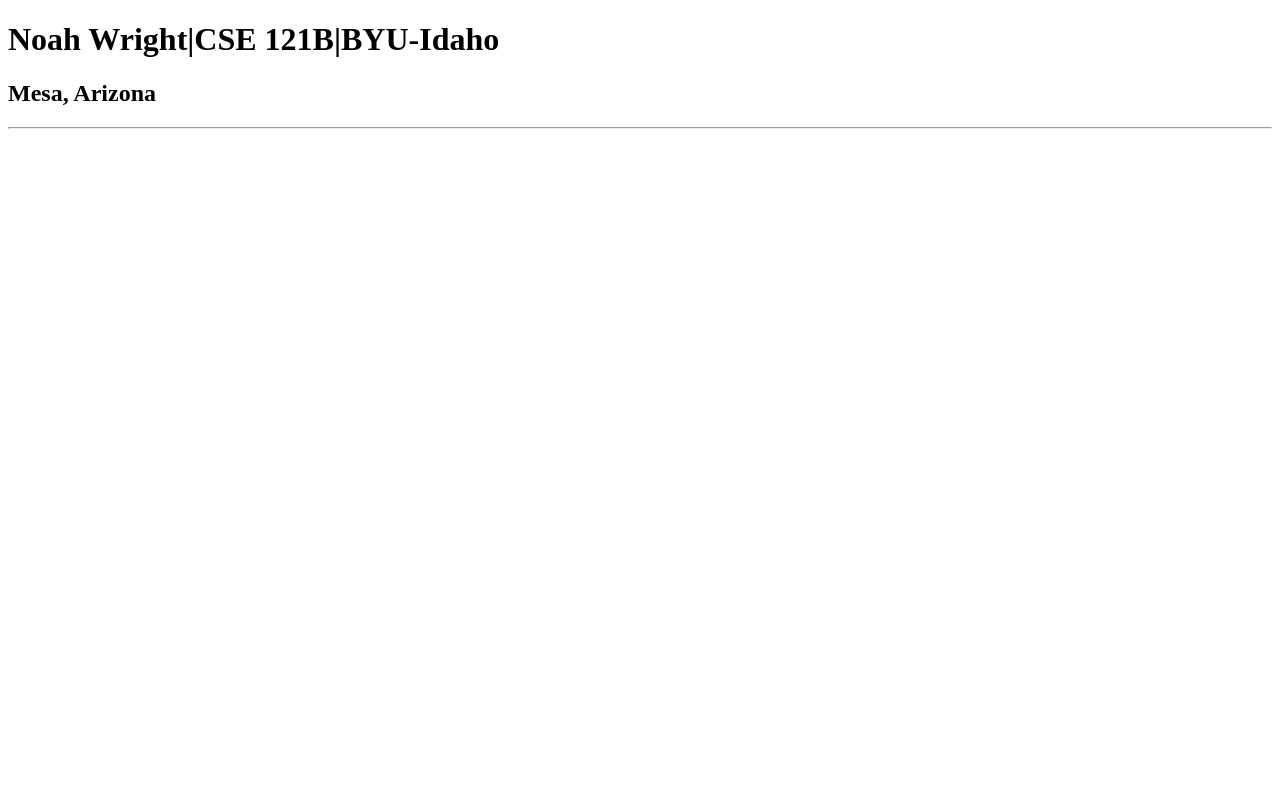
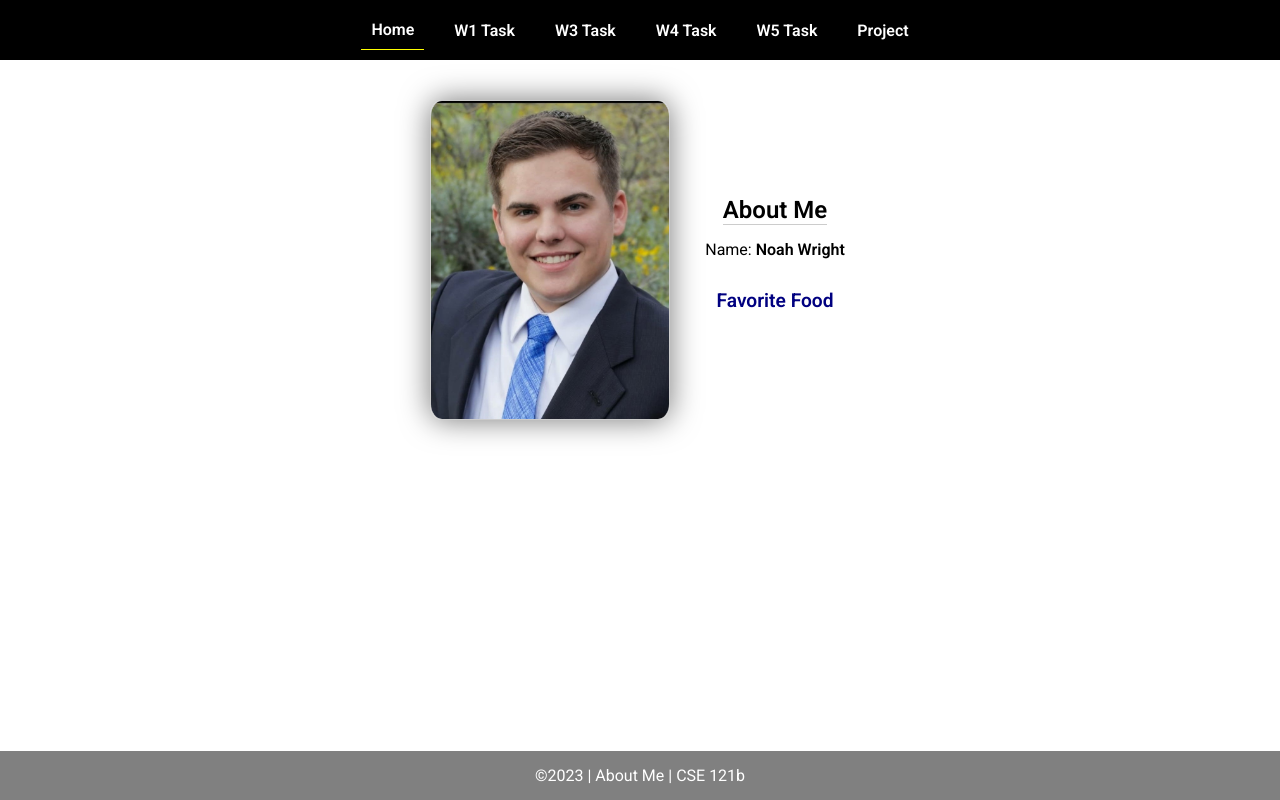
Before and after one commit to Njninja12/cse121b, a plain HTML site: page index.html in a window 1280 px wide. Drawn offline with Linux system fonts and the light colour scheme.

Commit message:
edited a bunch of stuff

```diff
--- a/index.html
+++ b/index.html
@@ -1,13 +1,46 @@
 <!DOCTYPE html>
 <html lang="en">
+
 <head>
-    <meta charset="UTF-8">
-    <meta name="viewport" content="width=device-width, initial-scale=1.0">
-    <title>Noah Wright|CSE 121B|BYU-Idaho</title>
+  <meta charset="UTF-8">
+  <meta name="viewport" content="width=device-width, initial-scale=1.0">
+  <title>About Me | CSE 121b | W02: Programming Tasks</title>
+  <link rel="preconnect" href="https://fonts.googleapis.com">
+  <link rel="preconnect" href="https://fonts.gstatic.com" crossorigin>
+  <link href="https://fonts.googleapis.com/css2?family=Roboto:wght@400;600&display=swap"
+    rel="stylesheet">
+  <link rel="stylesheet" href="styles/main.css">
 </head>
+
 <body>
-    <h1>Noah Wright|CSE 121B|BYU-Idaho</h1>
-    <h2>Mesa, Arizona</h2>
-    <hr>
+  <nav>
+    <ul id="menu">
+      <li><a id="toggleMenu">&equiv;</a></li>
+      <li><a href="index.html" class="active">Home</a></li>
+      <li><a href="w01-task.html">W1 Task</a></li>
+      <li><a href="w03-task.html">W3 Task</a></li>
+      <li><a href="w04-task.html">W4 Task</a></li>
+      <li><a href="w05-task.html">W5 Task</a></li>
+      <li><a href="project.html">Project</a></li>
+    </ul>
+  </nav>
+  <main id="home">
+    <picture>
+      <img src="images/Profile Pic.jpg" alt="Placeholder Image">
+    </picture>
+    <section>
+      <h1>About Me</h1>
+      <div class="info">Name: <span id="name"></span></div>
+      <h2>Favorite Food</h2>
+      <div class="block" id="food">
+      </div>
+    </section>
+  </main>
+  <footer>
+    &copy;<span id="year"></span> | About Me | CSE 121b
+  </footer>
+  <script src="scripts/main.js"></script>
+  <script src="scripts/w02-task.js"></script>
 </body>
+
 </html>
--- /dev/null
+++ b/scripts/main.js
@@ -0,0 +1,9 @@
+// copyright year
+document.querySelector('#year').textContent = new Date().getFullYear();
+
+// toggle menu in small view
+const toggleMenu = () => {
+    document.querySelector('#menu').classList.toggle('open');
+}
+
+document.querySelector('#toggleMenu').addEventListener('click', toggleMenu);
--- /dev/null
+++ b/scripts/w02-task.js
@@ -0,0 +1,32 @@
+/* W02-Task - Profile Home Page */
+
+/* Step 1 - Setup type tasks - no code required */
+
+/* Step 2 - Variables */
+let fullname = "Noah Wright";
+let currentYear = new Date().getFullYear();
+let profilePicture = new Image();
+profilePicture.src = "images/Profile Pic.jpg";
+
+
+
+/* Step 3 - Element Variables */
+const nameElement = document.getElementById("name");
+let foodElement = document.getElementById("food");
+const yearElement = document.querySelector("#year");
+const imageElement = document.getElementById("img");
+
+/* Step 4 - Adding Content */
+nameElement.innerHTML = `<strong>${fullname}</strong>`;
+yearElement.textContent = currentYear
+imageElement.setAttribute("src", profilePicture.src);
+nameElement.setAttribute("alt", `Profile image of ${fullname}`);
+
+
+
+
+/* Step 5 - Array */
+let fav_foods = ["pizza", "wings", "burgers", "chicken alfredo", "orange chicken"];
+let anotherFood = "buffalo chicken";
+fav_foods.push(anotherFood);
+foodElement.innerHTML = fav_foods.join(", ");
--- /dev/null
+++ b/styles/main.css
@@ -0,0 +1,157 @@
+/* Universal Selector */
+* {
+    margin: 0;
+    padding: 0;
+    box-sizing: border-box;
+}
+
+/* HTML Selectors */
+body {
+    font-family: 'Roboto', Helvetica, sans-serif;
+}
+
+nav {
+    background-color: black;
+    width: 100%;
+    position: fixed;
+    top: 0;
+}
+
+nav ul {
+    display: flex;
+    flex-direction: column;
+    align-items: center;
+    max-width: fit-content;
+    margin: 0 auto;
+}
+
+nav ul li {
+    flex: 1 1 auto;
+}
+
+nav ul li:first-child {
+    display: block;
+    font-size: 2rem;
+}
+
+nav ul li:first-child a {
+    padding: 1px 10px;
+}
+
+nav ul li {
+    display: none;
+    list-style: none;
+    margin: 10px;
+}
+
+nav ul li a {
+    display: block;
+    padding: 10px;
+    text-decoration: none;
+    font-weight: 600;
+    color: white;
+    text-align: center;
+}
+
+nav ul li a:hover {
+    background-color: #efefef;
+    color: black;
+}
+
+h1, h2 {
+    text-align: center;
+    margin-bottom: 15px;
+
+}
+
+h1 {
+border-bottom: 1px solid #ccc;
+}
+
+h2 {
+    font-size: 1.2rem;
+    color: navy;
+    text-align: center;
+    margin-top: 30px;
+}
+
+main {
+    margin-top: 125px;
+    display: grid;
+    grid-template-columns: 1fr;
+    grid-gap: 20px;
+    align-items: center;
+    justify-content: center;
+}
+
+picture {
+    margin: 0 auto;
+}
+
+picture img {
+    width: 240px;
+    height: auto;
+    border-radius: 5%;
+    border: 1px solid #ccc;
+    box-shadow: 0 0 30px #777;
+}
+
+section {
+    display: flex;
+    flex-direction: column;
+    align-items: center;
+    margin: 10px
+}
+
+label {
+    margin: 15px 0;
+}
+
+footer {
+    background-color: gray;
+    color: white;
+    padding: 15px;
+    text-align: center;
+    width: 100%;
+    position: fixed;
+    bottom: 0;
+}
+
+/* Class Selectors */
+.active {
+    border-bottom: 1px solid yellow;
+}
+
+.open li {
+    display: block;
+}
+
+.block {
+    display: block;
+}
+
+/* ID Selectors */
+
+/* Media Queries */
+@media only screen and (min-width: 32.5em) {
+    nav ul {
+        flex-direction: row;
+    }
+
+    nav ul li:first-child {
+        display: none;
+    }
+
+    nav ul li {
+        display: block;
+    }
+
+    main {
+        margin: 100px auto 20px;
+        grid-template-columns: 250px 1fr;
+        max-width: -moz-fit-content;
+        max-width: fit-content;
+
+    }
+
+}
```
Also changed, not shown: index-old.html (added, +13 -0 lines), images/Profile Pic.jpg (added), images/placeholder.png (added).
